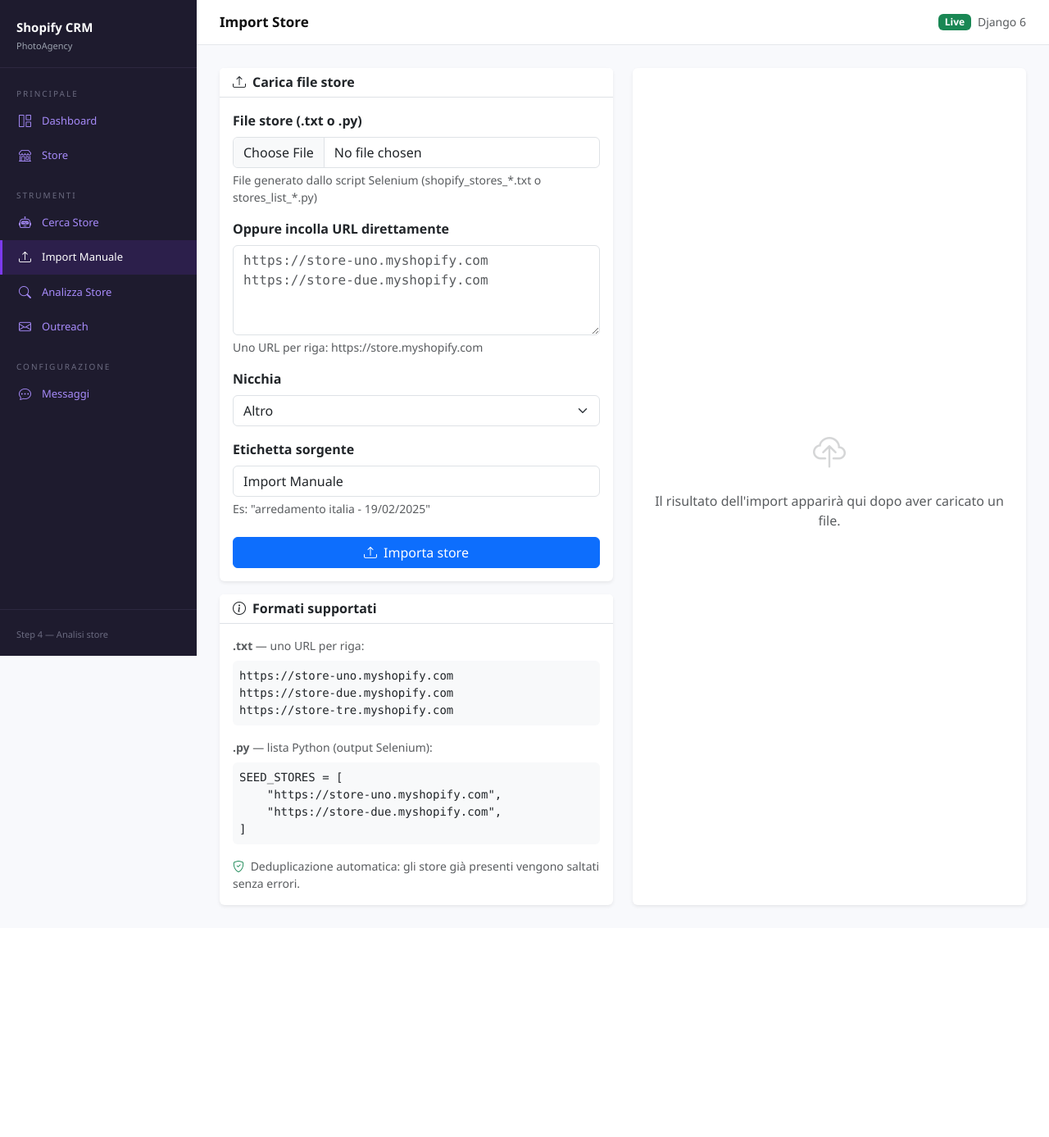
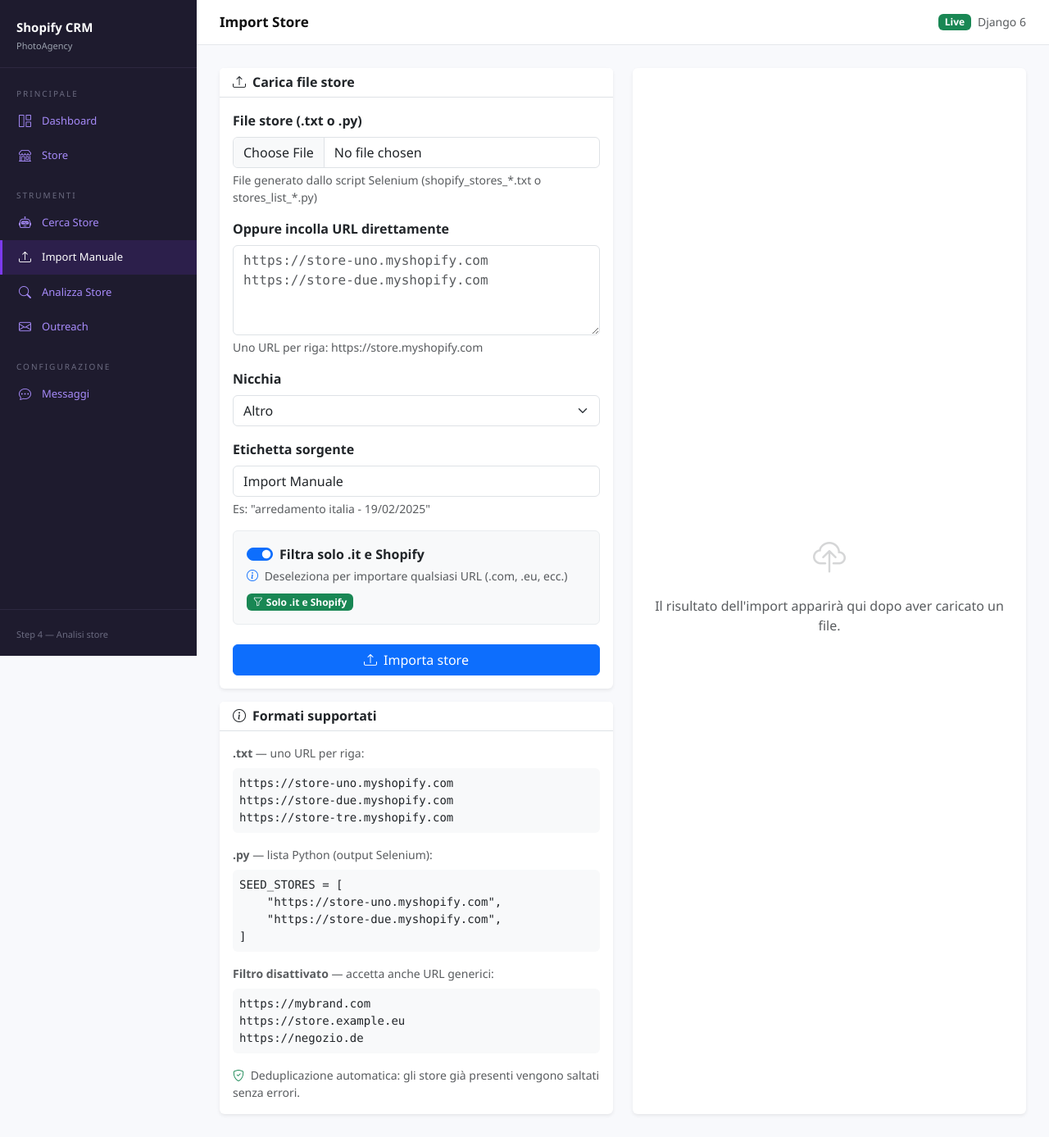
Before and after one commit to LorenzoGalimberti/PhotoAgency, a Django app: page /import/ in a window 1280 px wide. Shown: the whole page at 82% size. Before the commit the page ends 1107 px from the top, so only its background shows below. Run offline with Django 5.2, Linux system fonts and the light colour scheme.

Commit message:
facebook research and flag .com import

```diff
--- a/stores/forms.py
+++ b/stores/forms.py
@@ -38,6 +38,14 @@ class ImportStoresForm(forms.Form):
         widget=forms.TextInput(attrs={'class': 'form-control'})
     )
 
+    strict_filter = forms.BooleanField(
+        label='Filtra solo .it e Shopify',
+        required=False,
+        initial=True,
+        help_text='Deseleziona per importare qualsiasi URL (.com, .eu, ecc.)',
+        widget=forms.CheckboxInput(attrs={'class': 'form-check-input', 'id': 'id_strict_filter'})
+    )
+
 
 class SeleniumSearchForm(forms.Form):
 
@@ -62,7 +70,6 @@ class SeleniumSearchForm(forms.Form):
         widget=forms.Select(attrs={'class': 'form-select'})
     )
 
-    # ✅ NUOVO: range pagine
     page_from = forms.ChoiceField(
         label='Dalla pagina',
         initial='1',
--- a/stores/templates/stores/import_stores.html
+++ b/stores/templates/stores/import_stores.html
@@ -21,21 +21,42 @@
             {{ form.file }}
             <div class="form-text">{{ form.file.help_text }}</div>
           </div>
+
           <div class="mb-3">
-    <label class="form-label fw-semibold">{{ form.urls_text.label }}</label>
-    {{ form.urls_text }}
-    <div class="form-text">{{ form.urls_text.help_text }}</div>
-</div>
+            <label class="form-label fw-semibold">{{ form.urls_text.label }}</label>
+            {{ form.urls_text }}
+            <div class="form-text">{{ form.urls_text.help_text }}</div>
+          </div>
 
           <div class="mb-3">
             <label class="form-label fw-semibold">{{ form.niche.label }}</label>
             {{ form.niche }}
           </div>
 
-          <div class="mb-4">
+          <div class="mb-3">
             <label class="form-label fw-semibold">{{ form.source_label.label }}</label>
             {{ form.source_label }}
             <div class="form-text">{{ form.source_label.help_text }}</div>
+          </div>
+
+          <!-- Filtro URL -->
+          <div class="mb-4 p-3 rounded" style="background:#f8f9fa; border: 1px solid #e9ecef;">
+            <div class="form-check form-switch">
+              {{ form.strict_filter }}
+              <label class="form-check-label fw-semibold" for="id_strict_filter">
+                {{ form.strict_filter.label }}
+              </label>
+            </div>
+            <div class="form-text mt-1">
+              <i class="bi bi-info-circle me-1 text-primary"></i>
+              {{ form.strict_filter.help_text }}
+            </div>
+            <!-- Badge stato filtro (aggiornato via JS) -->
+            <div class="mt-2">
+              <span id="filter-badge" class="badge bg-success">
+                <i class="bi bi-funnel me-1"></i>Solo .it e Shopify
+              </span>
+            </div>
           </div>
 
           <button type="submit" class="btn btn-primary w-100">
@@ -61,6 +82,12 @@ https://store-tre.myshopify.com</pre>
     "https://store-uno.myshopify.com",
     "https://store-due.myshopify.com",
 ]</pre>
+
+        <p class="small text-muted mb-2 mt-3"><strong>Filtro disattivato</strong> — accetta anche URL generici:</p>
+        <pre class="bg-light rounded p-2 small">https://mybrand.com
+https://store.example.eu
+https://negozio.de</pre>
+
         <p class="small text-muted mt-2 mb-0">
           <i class="bi bi-shield-check text-success me-1"></i>
           Deduplicazione automatica: gli store già presenti vengono saltati senza errori.
@@ -160,3 +187,24 @@ https://store-tre.myshopify.com</pre>
 
 </div>
 {% endblock %}
+
+{% block extra_js %}
+<script>
+  // Aggiorna il badge in base allo stato del checkbox
+  const checkbox = document.getElementById('id_strict_filter');
+  const badge    = document.getElementById('filter-badge');
+
+  function updateBadge() {
+    if (checkbox.checked) {
+      badge.className = 'badge bg-success';
+      badge.innerHTML = '<i class="bi bi-funnel me-1"></i>Solo .it e Shopify';
+    } else {
+      badge.className = 'badge bg-warning text-dark';
+      badge.innerHTML = '<i class="bi bi-funnel me-1"></i>Tutti gli URL accettati';
+    }
+  }
+
+  checkbox.addEventListener('change', updateBadge);
+  updateBadge(); // stato iniziale
+</script>
+{% endblock %}
--- a/stores/views.py
+++ b/stores/views.py
@@ -44,9 +44,10 @@ def import_stores(request):
     if request.method == 'POST':
         form = ImportStoresForm(request.POST, request.FILES)
         if form.is_valid():
-            niche        = form.cleaned_data['niche']
-            source_label = form.cleaned_data.get('source_label', '')
-            content      = ''
+            niche         = form.cleaned_data['niche']
+            source_label  = form.cleaned_data.get('source_label', '')
+            strict_filter = form.cleaned_data.get('strict_filter', True)
+            content       = ''
 
             if request.FILES.get('file'):
                 uploaded_file = request.FILES['file']
@@ -66,6 +67,7 @@ def import_stores(request):
                 content=content,
                 niche=niche,
                 source_label=source_label or 'Import Manuale',
+                strict_filter=strict_filter,
             )
 
             n_imported = len(result['imported'])
@@ -79,9 +81,14 @@ def import_stores(request):
             if n_errors > 0:
                 messages.warning(request, f"{n_errors} URL non validi o errori.")
             if result['total_found'] == 0:
-                messages.error(request,
-                    "Nessun URL Shopify trovato. "
-                    "Il file deve contenere URL tipo https://store.myshopify.com")
+                if strict_filter:
+                    messages.error(request,
+                        "Nessun URL Shopify/.it trovato. "
+                        "Il file deve contenere URL tipo https://store.myshopify.com "
+                        "oppure deseleziona il filtro per accettare qualsiasi URL.")
+                else:
+                    messages.error(request,
+                        "Nessun URL valido trovato nel testo inserito.")
 
             request.session['import_result'] = {
                 'imported':    [s.url for s in result['imported']],
@@ -286,15 +293,14 @@ def change_status(request, pk):
             store.status = new_status
             store.save(update_fields=['status'])
 
-            # Risposta AJAX
             is_ajax = (
                 request.headers.get('X-Requested-With') == 'XMLHttpRequest'
                 or 'application/json' in request.headers.get('Accept', '')
             )
             if is_ajax:
                 return JsonResponse({
-                    'ok':          True,
-                    'status':      store.status,
+                    'ok':           True,
+                    'status':       store.status,
                     'status_label': store.get_status_display(),
                 })
 
@@ -387,7 +393,6 @@ def message_template_set_default(request, pk):
 # ─── WhatsApp ────────────────────────────────────────────────────────────────
 
 def whatsapp_list(request):
-    # Base queryset store con numero trovato
     found_qs = (
         Store.objects
         .filter(whatsapp_analyzed_at__isnull=False)
@@ -395,7 +400,6 @@ def whatsapp_list(request):
         .order_by('-whatsapp_analyzed_at')
     )
 
-    # Filtro contattati: '' = tutti | 'yes' = contattati | 'no' = non contattati
     contacted_filter = request.GET.get('contacted', '')
     if contacted_filter == 'yes':
         found = found_qs.filter(status__in=CONTACTED_STATUSES)
@@ -415,8 +419,7 @@ def whatsapp_list(request):
         .order_by('-discovered_at')
     )
 
-    # Contatori fissi (non dipendono dal filtro) per i badge tab
-    total_found     = found_qs.count()
+    total_found         = found_qs.count()
     total_contacted     = found_qs.filter(status__in=CONTACTED_STATUSES).count()
     total_not_contacted = found_qs.exclude(status__in=CONTACTED_STATUSES).count()
 
@@ -440,7 +443,6 @@ def analyze_whatsapp_ajax(request, pk):
     try:
         store = get_object_or_404(Store, pk=pk)
 
-        # Skip se già analizzato (a meno che non sia force)
         force = request.GET.get('force') == '1'
         if store.whatsapp_analyzed_at is not None and not force:
             return JsonResponse({
--- a/stores_0104.csv
+++ b/stores_0104.csv
@@ -1,4 +1,4 @@
-URL Store;Brand;Numero WhatsApp;Link wa.me;;;;;
+url;Brand;Numero WhatsApp;Link wa.me;;;;;
 https://073120.myshopify.com;073120;+3473409100;https://wa.me/3473409100;;;;;
 https://0ajffj-ha.myshopify.com;0Ajffj Ha;+393205735707;https://wa.me/393205735707;;;;;
 https://0c021d-4.myshopify.com;0C021D 4;+3294574195;https://wa.me/3294574195;;;;;
```
Also changed, not shown: stores/services.py (+32 -7 lines), 1 other file.
